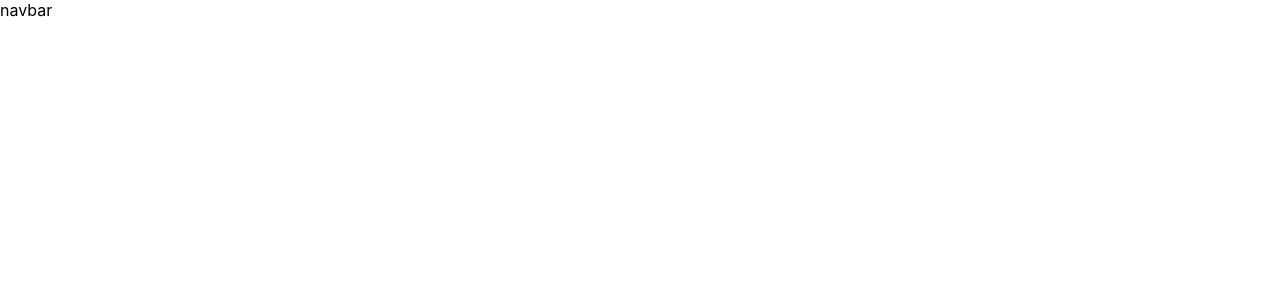
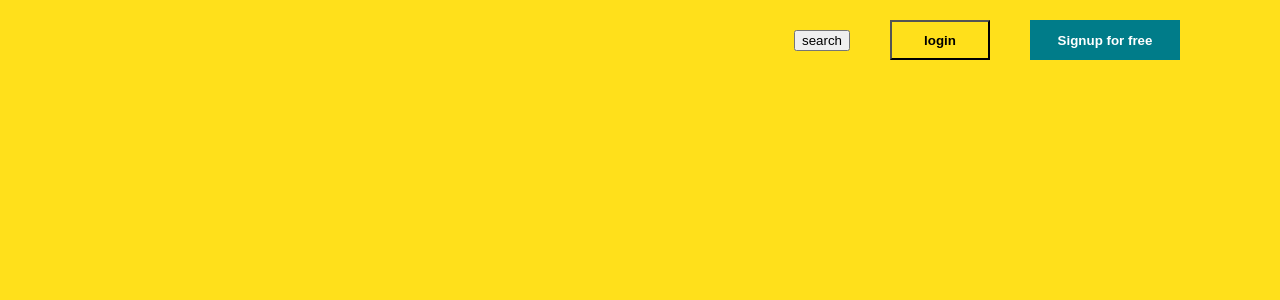
Before and after one commit to sarthakbakshii/mailchimp-clone, a React (Create React App) app: page / in a window 1280 px wide. Shown: the top 300 px of the page. Built offline with nearby package versions, Linux system fonts and the light colour scheme.

Commit message:
sarthak 1

```diff
--- a/src/App.js
+++ b/src/App.js
@@ -1,9 +1,11 @@
-import { Navbar } from "./Components/Navbar"
+import { TestNavbar } from "./Components/TestNavbar"
 
 function App() {
   return (
     <div className="App">
-        <Navbar/>
+        <TestNavbar/>
+        <div style={{height : "1000px",
+                    backgroundColor : "#FFE01B"}}  ></div>
     </div>
   );
 }
--- a/src/Components/Navbar.jsx
+++ /dev/null
@@ -1,4 +0,0 @@
-
-export const Navbar = () =>{
-    return ( <div>navbar</div>)
-}
--- /dev/null
+++ b/src/Components/SearchSection.jsx
@@ -0,0 +1,18 @@
+import "./SearchSection.scss"
+
+export const SearchSection = () =>{
+    return (
+        <div id="SearchSection" className="SearchSection">
+                <div className="searchBox">
+
+                </div>
+
+                <div id="hand" className="hand">
+                         <img className="hand1" src="https://mailchimp.com/release/plums/cxp/images/search-hand-lft.c3cf150b.png" alt="" />
+                         <img className="hand1" src="https://mailchimp.com/release/plums/cxp/images/search-hand-rt.2eb44aca.png" alt="" />
+
+                </div>
+
+
+        </div>)
+}
--- /dev/null
+++ b/src/Components/SearchSection.scss
@@ -0,0 +1,29 @@
+.SearchSection{
+    height: 0vh;
+    transition: 0.5s;
+    display: flex;
+    justify-content: space-between;
+    flex-direction: column;
+    // position: fixed;
+    // overflow: hidden;
+    .searchBox{
+        border: 1px solid;
+    }
+
+    .hand{
+        // border: 1px solid;
+        padding: 10px 100px;
+        transform: translateY(70px);
+        z-index: 1000;
+        display: flex;
+        opacity: 0;
+        justify-content: space-between;
+         .hand1{
+            height: 100px;
+            position: relative;
+              z-index: 2000;
+
+        }
+    }
+
+}
--- /dev/null
+++ b/src/Components/TestNAvbar.css
@@ -0,0 +1,36 @@
+.testNavbar{
+    /* border: 1px solid yellow; */
+    height: 80px;
+    width: 100%;
+    background-color: #FFE01B;
+    position: fixed;
+    cursor: pointer;
+    display: flex;
+    justify-content: flex-end;
+    gap: 40px;
+    align-items: center;
+    padding-right: 100px;
+
+}
+#testNavbar:hover {
+    background-color: white;
+}
+.testNavbar .login{
+    height: 40px;
+    width: 100px;
+    font-weight: bold ;
+    background-color: transparent;
+}
+.testNavbar .signup{
+    height: 40px;
+    width: 150px;
+    border: none;
+    color: white;
+    font-weight: bold;
+    margin-right: 100px;
+    background-color: #007C89;
+}
+
+.navSpace{
+    height: 80px;
+}
--- /dev/null
+++ b/src/Components/TestNavbar.jsx
@@ -0,0 +1,45 @@
+import "./TestNAvbar.css";
+import React, { useState, useEffect } from 'react';
+
+import { SearchSection } from './SearchSection'
+
+
+export const TestNavbar = () =>{
+
+    window.onscroll = function() {scrollFunction()};
+    function scrollFunction() {
+        if (document.body.scrollTop > 80 || document.documentElement.scrollTop > 80) {
+            document.getElementById("testNavbar").style.background = "white";
+        } else {
+            document.getElementById("testNavbar").style.background = "#FFE01B";
+        }
+    }
+    function onmouseover(e) {
+        document.getElementById("testNavbar").style.background = "white";
+    }
+    function onmouseout(e) {
+        document.getElementById("testNavbar").style.background = "#FFE01B";
+    }
+
+    const showSearch = () =>{
+        document.getElementById("SearchSection").style.height = "89vh";
+         document.getElementById("hand").style.opacity = "1";
+         document.querySelector("body").style.overflow = "hidden"
+    }
+
+    return (<>
+            <SearchSection/>
+
+            <div id="testNavbar"
+                onMouseOver={onmouseover}
+                onMouseOut={onmouseout}
+            className="testNavbar"  >
+                        <button className="search" onClick={showSearch}>search</button>
+                        <button className="login">login</button>
+                        <button className="signup">Signup for free</button>
+            </div>
+            <div className="navSpace"></div>
+
+
+            </>)
+}
```
